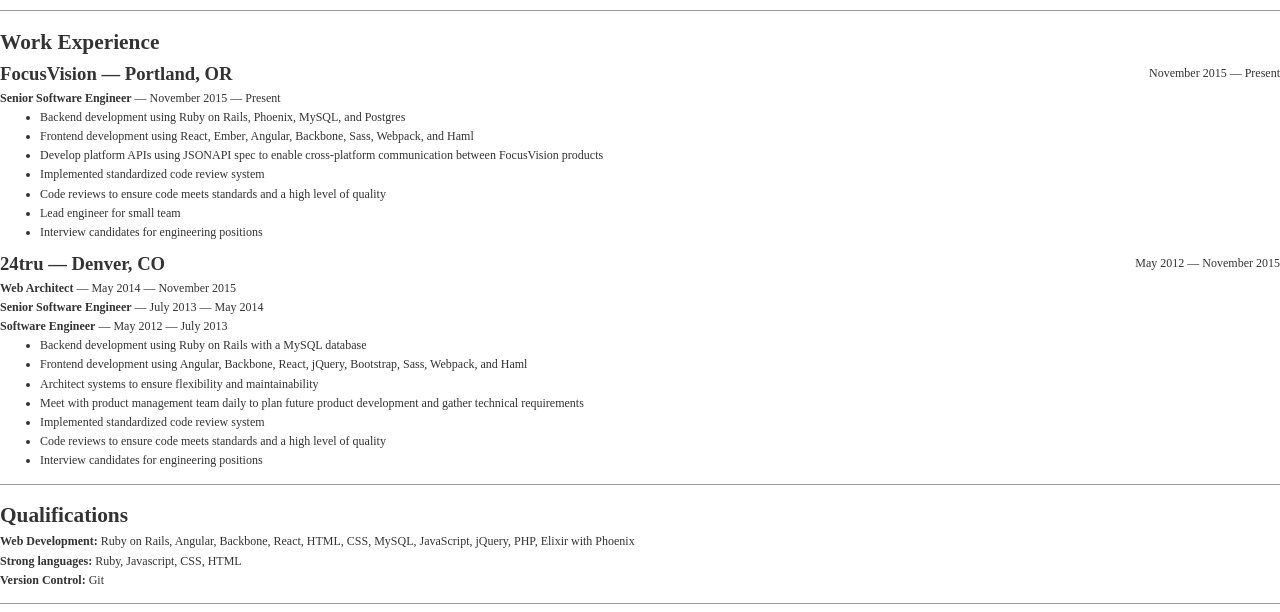
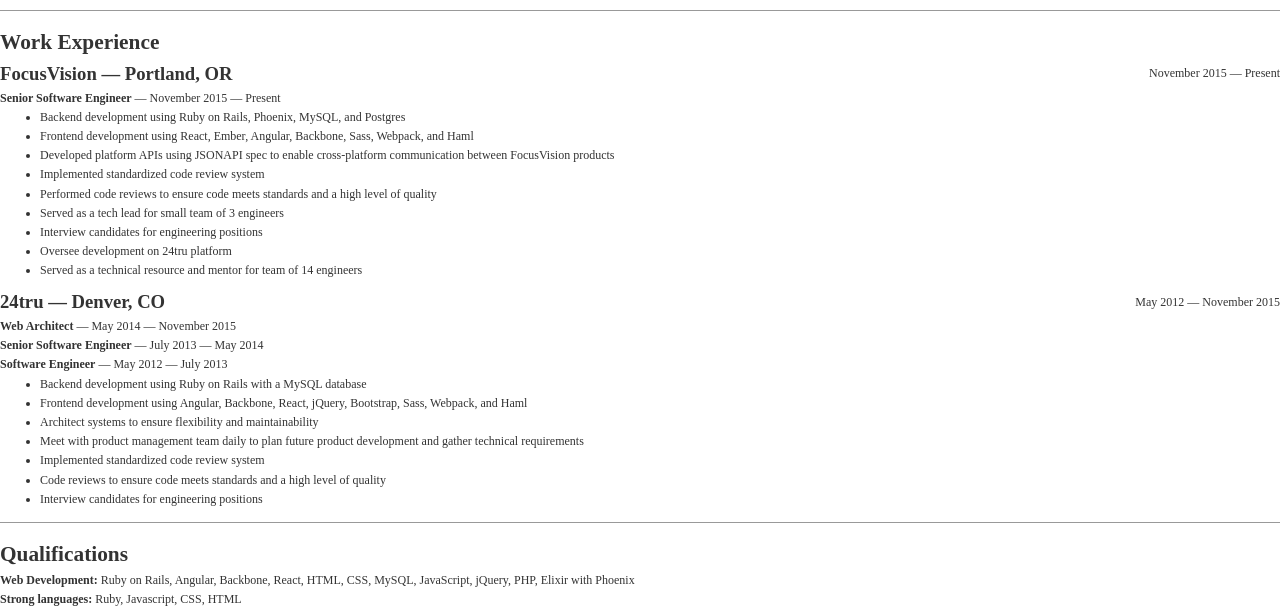
Before and after one commit to jerelmiller/resume, a plain HTML site: page resume.html in a window 1280 px wide. Shown: the part 169-781 px from the top of the page. Drawn offline with Linux system fonts and the light colour scheme.

Commit message:
More changes

```diff
--- a/resume.html
+++ b/resume.html
@@ -59,11 +59,13 @@
       <ul>
         <li>Backend development using Ruby on Rails, Phoenix, MySQL, and Postgres</li>
         <li>Frontend development using React, Ember, Angular, Backbone, Sass, Webpack, and Haml</li>
-        <li>Develop platform APIs using JSONAPI spec to enable cross-platform communication between FocusVision products</li>
+        <li>Developed platform APIs using JSONAPI spec to enable cross-platform communication between FocusVision products</li>
         <li>Implemented standardized code review system</li>
-        <li>Code reviews to ensure code meets standards and a high level of quality</li>
-        <li>Lead engineer for small team</li>
+        <li>Performed code reviews to ensure code meets standards and a high level of quality</li>
+        <li>Served as a tech lead for small team of 3 engineers</li>
         <li>Interview candidates for engineering positions</li>
+        <li>Oversee development on 24tru platform</li>
+        <li>Served as a technical resource and mentor for team of 14 engineers</li>
       </ul>
     </div>
 
```
